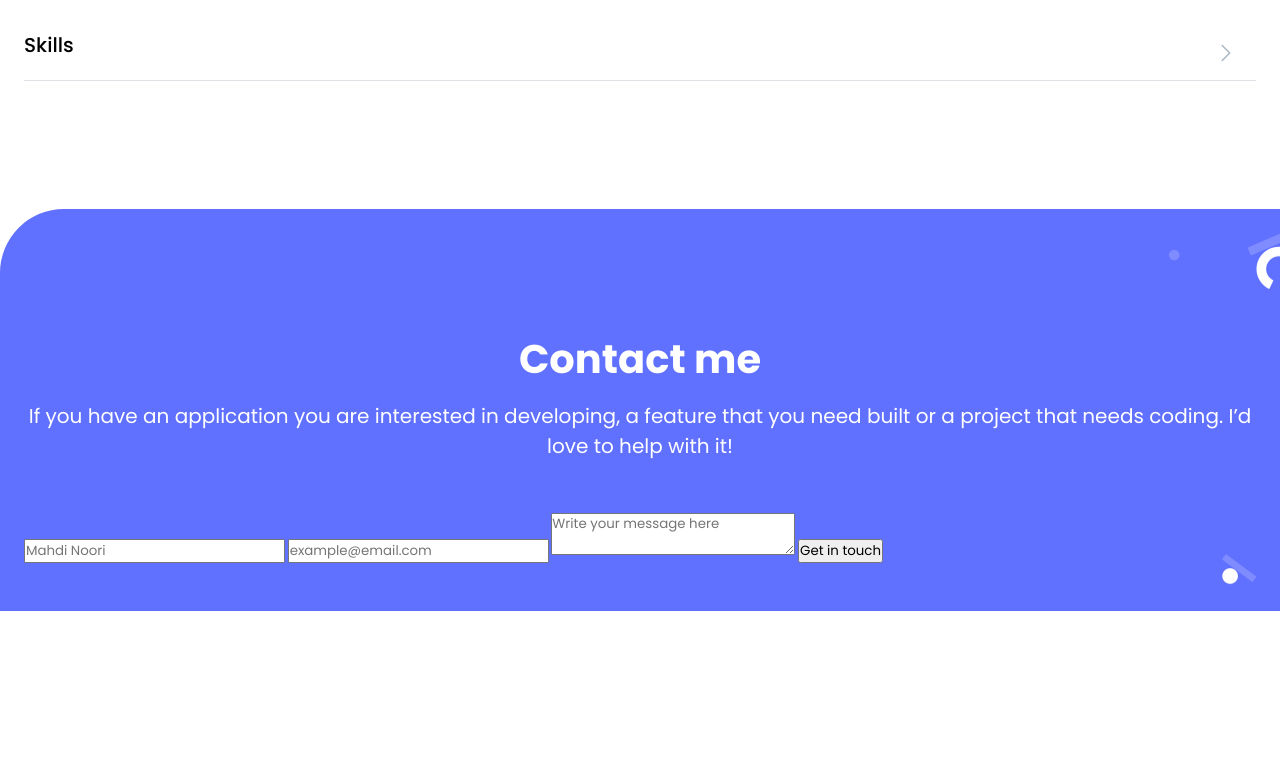
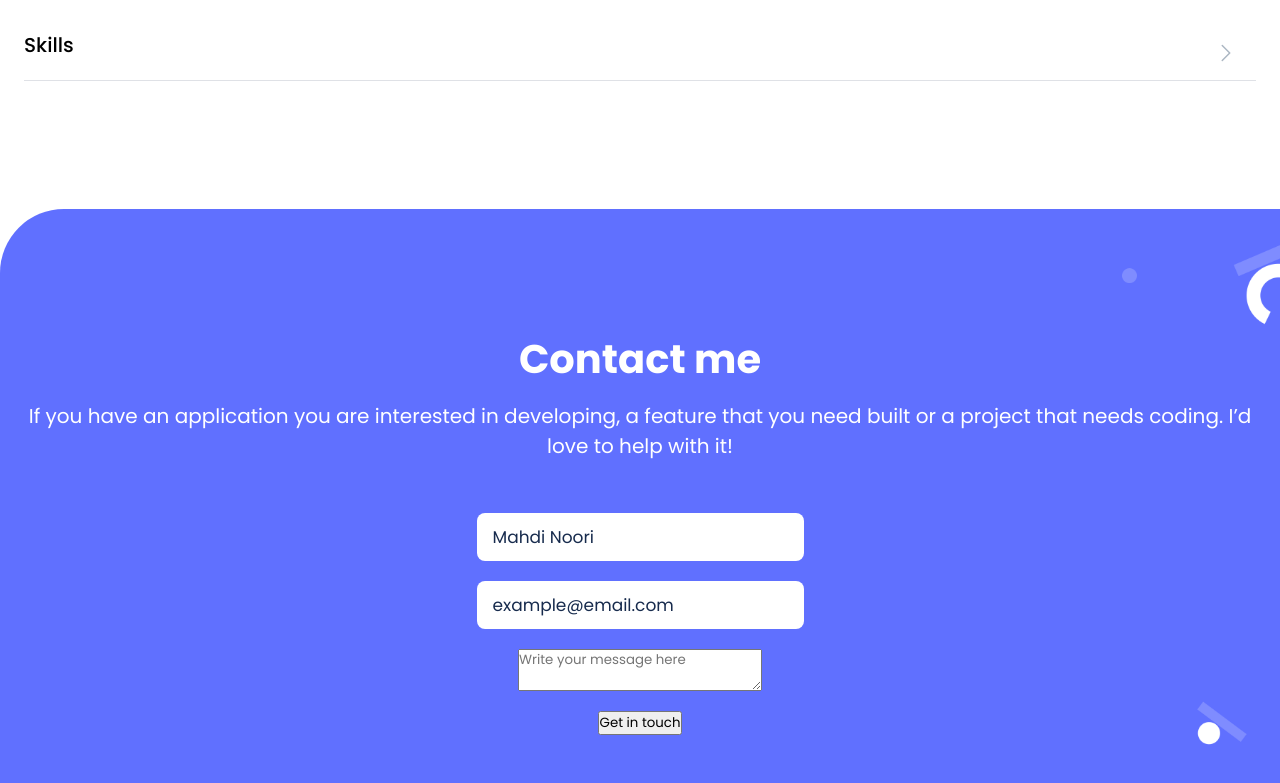
Before and after one commit to mahdinoori2000/portfolio, a website: page index.html in a window 1280 px wide. Shown: the part 5146-5929 px from the top of the page. Before the commit the page ends 5757 px from the top, so only its background shows below. Drawn offline with Linux system fonts and the light colour scheme.

Commit message:
Implement style to contact input name and email

```diff
--- a/style.css
+++ b/style.css
@@ -280,3 +280,23 @@ html {
   text-align: center;
   color: #fff;
 }
+.contact-form {
+  display: flex;
+  flex-direction: column;
+  align-items: center;
+  gap: 2rem;
+}
+
+.contact-input {
+  width: 32.7rem;
+  height: 4.8rem;
+  border: none;
+  border-radius: 0.8rem;
+  padding: 1.5rem 3.8rem 1.5rem 1.6rem;
+}
+
+.contact-input,
+.contact-input::placeholder {
+  color: #172b4d;
+  font-size: 1.7rem;
+}
```
